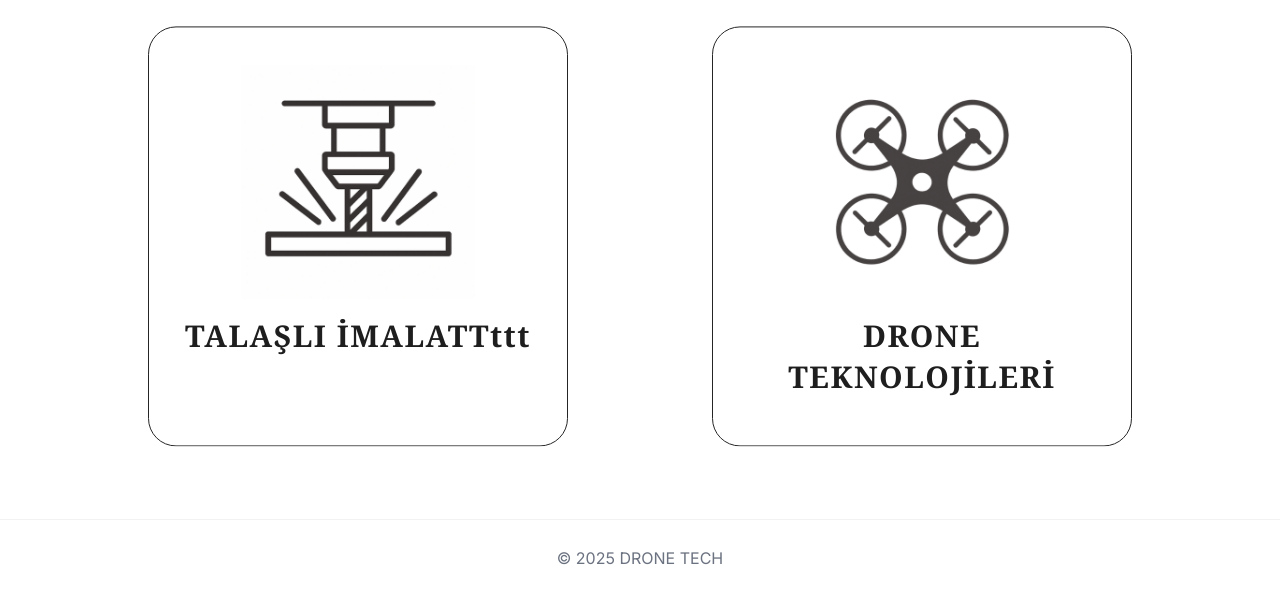
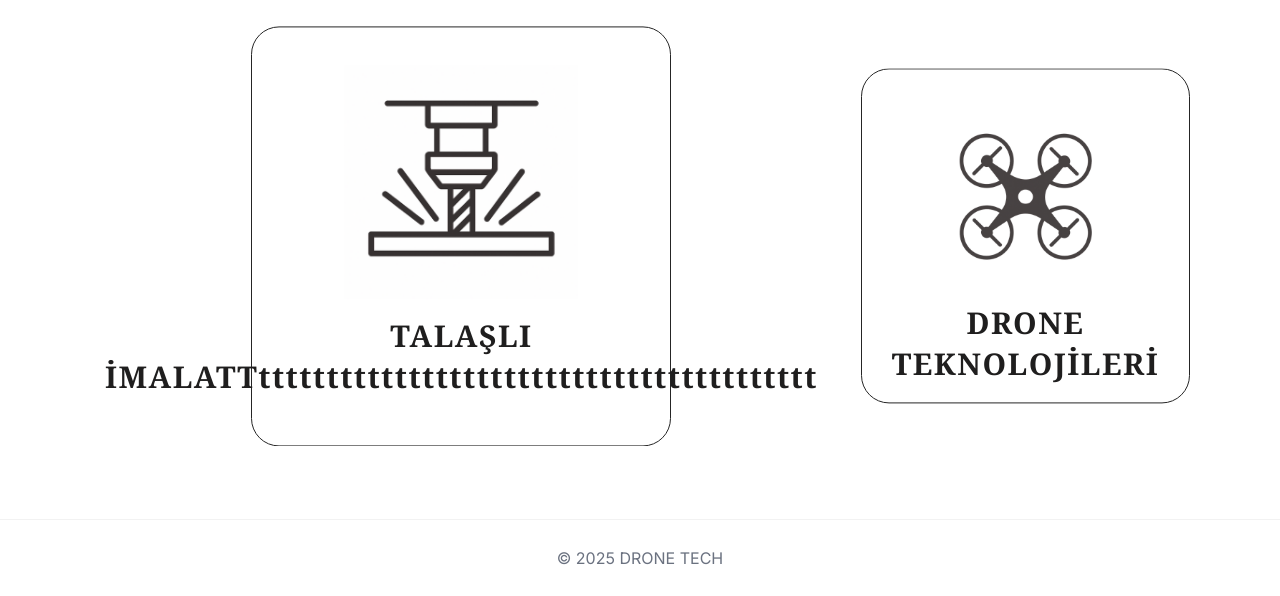
Before and after one commit to dtech-rtrkmen/dtwebsite, a website: page public/index.html in a window 1280 px wide. Shown: the part 204-800 px from the top of the page. Drawn offline with Linux system fonts and the light colour scheme.

Commit message:
ttt ekledim deneme

```diff
--- a/public/index.html
+++ b/public/index.html
@@ -26,7 +26,7 @@
         <div class="tile-icon" aria-hidden="true">
           <img src="assets/talasli.png" alt="Talaşlı imalat" class="icon-img">
         </div>
-        <div class="tile-title">TALAŞLI İMALATTttt</div>
+        <div class="tile-title">TALAŞLI İMALATTttttttttttttttttttttttttttttttttttttttttt</div>
       </a>
 
       <a class="tile" href="drone-teknolojileri.html">
```
